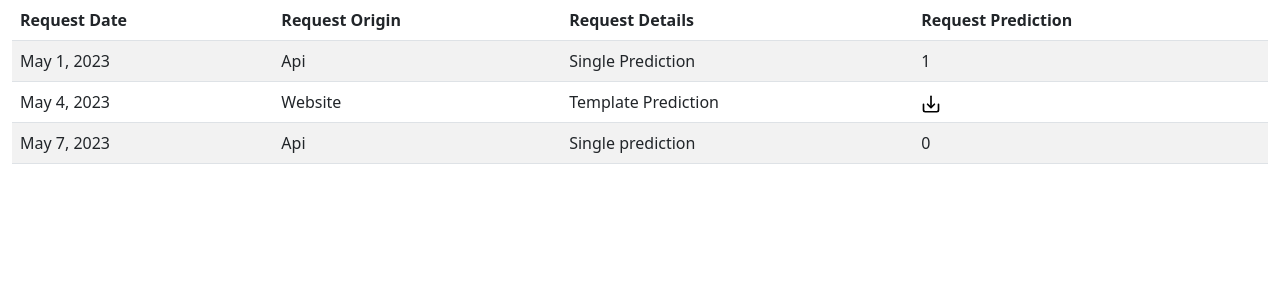
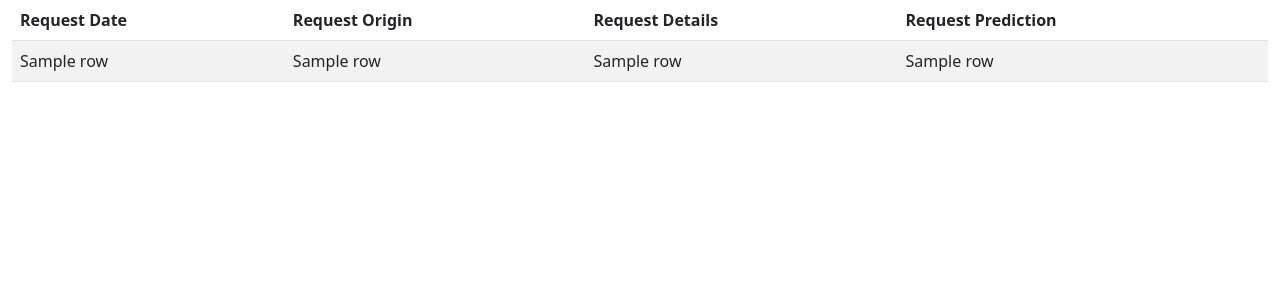
Before and after one commit to armanddd/TELCOM_CHURN, a FastAPI app: template app/templates/history.html in a window 1280 px wide. Shown: the part 56-356 px from the top of the page. Run offline with FastAPI, Linux system fonts and the light colour scheme; the template is opened without the code that fills it: most values are stand-ins (such as "Sample title", 1, 10 or a date in 2020); parts of the project's set-up code (start-up, migrations or seed data) failed here and were passed over; some libraries are stand-ins or nearby versions.

Commit message:
Add files via upload

```diff
--- a/app/main.py
+++ b/app/main.py
@@ -60,6 +60,17 @@ async def create_tables():
                 predictions TEXT NOT NULL
             )
         """)
+    await database.execute("""
+                CREATE TABLE IF NOT EXISTS requests (
+                    id INTEGER PRIMARY KEY AUTOINCREMENT,
+                    requested_user TEXT NOT NULL,
+                    requested_time DATETIME NOT NULL,
+                    requested_origin TEXT NOT NULL,
+                    requested_details TEXT NOT NULL,
+                    requested_prediction TEXT NULL,
+                    requested_prediction_file_path TEXT NULL
+                )
+            """)
 
 
 # Mount static files directory for CSS, JS, and images
@@ -76,11 +87,20 @@ async def read_home(request: Request):
 
 @app.get("/history", response_class=HTMLResponse)
 async def read_home(request: Request):
+    global session, session_id
+    query = """
+                SELECT *
+                FROM requests
+                WHERE requested_user = :requested_user
+            """
+    values = {
+        "requested_user": session[session_id]['username']
+    }
+    rows = await database.fetch_all(query=query, values=values)
     if session_id not in session:
         return RedirectResponse(url="/", status_code=302)
     else:
-        return templates.TemplateResponse("history.html",
-                                          {"request": request, "session": session, "session_id": session_id})
+        return templates.TemplateResponse("history.html", {"request": request, "session": session, "session_id": session_id, "history_rows": rows})
 
 
 @app.get("/login", response_class=HTMLResponse)
@@ -214,7 +234,7 @@ async def make_prediction(tenureForm: float = Form(None), genderSelect: str = Fo
         username = row[1]
 
     ############################# Database Part ###########################
-    query = """INSERT INTO predictions ("requested_user", "requested_time", "gender", "SeniorCitizen", "Partner",
+    predictions_query = """INSERT INTO predictions ("requested_user", "requested_time", "gender", "SeniorCitizen", "Partner",
     "Dependents", "tenure", "PhoneService", "MultipleLines", "InternetService", "OnlineSecurity", "OnlineBackup",
     "DeviceProtection", "TechSupport", "StreamingTV", "StreamingMovies", "Contract", "PaperlessBilling",
     "PaymentMethod", "MonthlyCharges", "TotalCharges", "predictions") VALUES (:username, DATE('now'), :gender,
@@ -222,14 +242,20 @@ async def make_prediction(tenureForm: float = Form(None), genderSelect: str = Fo
     :online_security, :online_backup, :device_protection, :tech_support, :streaming_tv, :streaming_movies, :contract,
     :paperless_billing, :payment_method, :monthly_charges, :total_charges, :prediction)"""
 
-    if templateFile:
+    requests_query = """INSERT INTO requests ("requested_user", "requested_time", "requested_origin",
+    "requested_details", "requested_prediction", "requested_prediction_file_path") VALUES (:requested_user,
+    DATE('now'), :requested_origin, :requested_details, :requested_prediction, :requested_prediction_file_path)
+    """
+
+    if templateFile is not None and templateFile.filename:
         import glob
+        fileDf['Churn'] = rf_model.predict(data_df)
         data_df['Churn'] = rf_model.predict(data_df)
         path = f"static/files/{username}_{len(glob.glob(f'static/files/{username}*'))}_ChurnPrediction.xlsx"
-        data_df.to_excel(path)
+        fileDf.to_excel(path)
 
         for index, row in fileDf.iterrows():
-            values = {
+            predictions_values = {
                 "username": username,
                 "gender": row["gender"],
                 "senior_citizen": row["SeniorCitizen"],
@@ -252,9 +278,18 @@ async def make_prediction(tenureForm: float = Form(None), genderSelect: str = Fo
                 "total_charges": row["TotalCharges"],
                 "prediction": str(data_df['Churn'].iloc[index])
             }
-            await database.execute(query, values)
+
+        requests_values = {
+            "requested_user": username,
+            "requested_origin": "API" if api_key else "FORM",
+            "requested_details": "Template Prediction" if templateFile else "Single Prediction",
+            "requested_prediction": None,
+            "requested_prediction_file_path": path
+        }
+        await database.execute(predictions_query, predictions_values)
+        await database.execute(requests_query, requests_values)
     else:
-        values = {
+        predictions_values = {
             "username": username,
             "gender": genderSelect,
             "senior_citizen": seniorCitizenSelect,
@@ -277,7 +312,16 @@ async def make_prediction(tenureForm: float = Form(None), genderSelect: str = Fo
             "total_charges": totalChargesForm,
             "prediction": str(rf_model.predict(data_df)[0])
         }
-        await database.execute(query, values)
+
+        requests_values = {
+            "requested_user": username,
+            "requested_origin": "API" if api_key else "FORM",
+            "requested_details": "Template Prediction" if templateFile is not None and templateFile.filename else "Single Prediction",
+            "requested_prediction": str(rf_model.predict(data_df)[0]),
+            "requested_prediction_file_path": None
+        }
+        await database.execute(predictions_query, predictions_values)
+        await database.execute(requests_query, requests_values)
 
     ############################# Database Part ###########################
     if api_key:
@@ -286,7 +330,10 @@ async def make_prediction(tenureForm: float = Form(None), genderSelect: str = Fo
         else:
             return JSONResponse(content={"churn_prediction": str(rf_model.predict(data_df)[0])})
     else:
-        return RedirectResponse(url="/?prediction=" + str(rf_model.predict(data_df)[0]), status_code=303)
+        if templateFile.filename:
+            return JSONResponse(f"Your template with the predictions can be found at {path}")
+        else:
+            return RedirectResponse(url="/?prediction=" + str(rf_model.predict(data_df)[0]), status_code=303)
 
 
 async def transformDfForPrediction(args):
@@ -315,8 +362,8 @@ async def transformDfForPrediction(args):
     df = df.astype(
         {'SeniorCitizen': 'int', 'tenure': 'float', 'MonthlyCharges': 'float', 'TotalCharges': 'float'})
 
-    # transform if we use form API
-    if args['templateFile'] is None:
+    # transform if we use form data
+    if args['templateFile'] is None or not args['templateFile'].filename:
         data = {'gender': args['genderSelect'], 'SeniorCitizen': args['seniorCitizenSelect'],
                 'Partner': args['partnerSelect'],
                 'Dependents': args['dependentsSelect'], 'tenure': args['tenureForm'],
@@ -329,7 +376,7 @@ async def transformDfForPrediction(args):
                                                    'TotalCharges'], index=["1"])
         data_df = data_df.astype(
             {'SeniorCitizen': 'float', 'tenure': 'float', 'MonthlyCharges': 'float', 'TotalCharges': 'float'})
-    # transform if we use FILE with API
+    # transform if we use FILE data
     else:
         templateFileExtension = args['templateFile'].filename.split(".")[-1]
 
--- a/app/templates/history.html
+++ b/app/templates/history.html
@@ -13,27 +13,19 @@
           </tr>
         </thead>
         <tbody>
+          {% for row in history_rows %}
+            <tr>
+              <td>{{ row[2] }}</td>
+              <td>{{ row[3] }}</td>
+              <td>{{ row[4] }}</td>
+              {% if row[5] is none %}
+                  <td><a href={{ row[6] }}><img src="/static/images/download-svgrepo-com.svg" alt="Download icon" width="20"></a></td>
+              {% else %}
+                  <td>{{ row[5] }}</td>
+              {% endif %}
 
-          <tr>
-            <td>May 1, 2023</td>
-            <td>Api</td>
-            <td>Single Prediction</td>
-            <td>1</td>
-          </tr>
-
-          <tr>
-            <td>May 4, 2023</td>
-            <td>Website</td>
-            <td>Template Prediction</td>
-            <td><img src="/static/images/download-svgrepo-com.svg" alt="Download icon" width="20"></td>
-          </tr>
-
-          <tr>
-            <td>May 7, 2023</td>
-            <td>Api</td>
-            <td>Single prediction</td>
-            <td>0</td>
-          </tr>
+            </tr>
+          {% endfor %}
 
         </tbody>
       </table>
```
Also changed, not shown: app/test.db.
